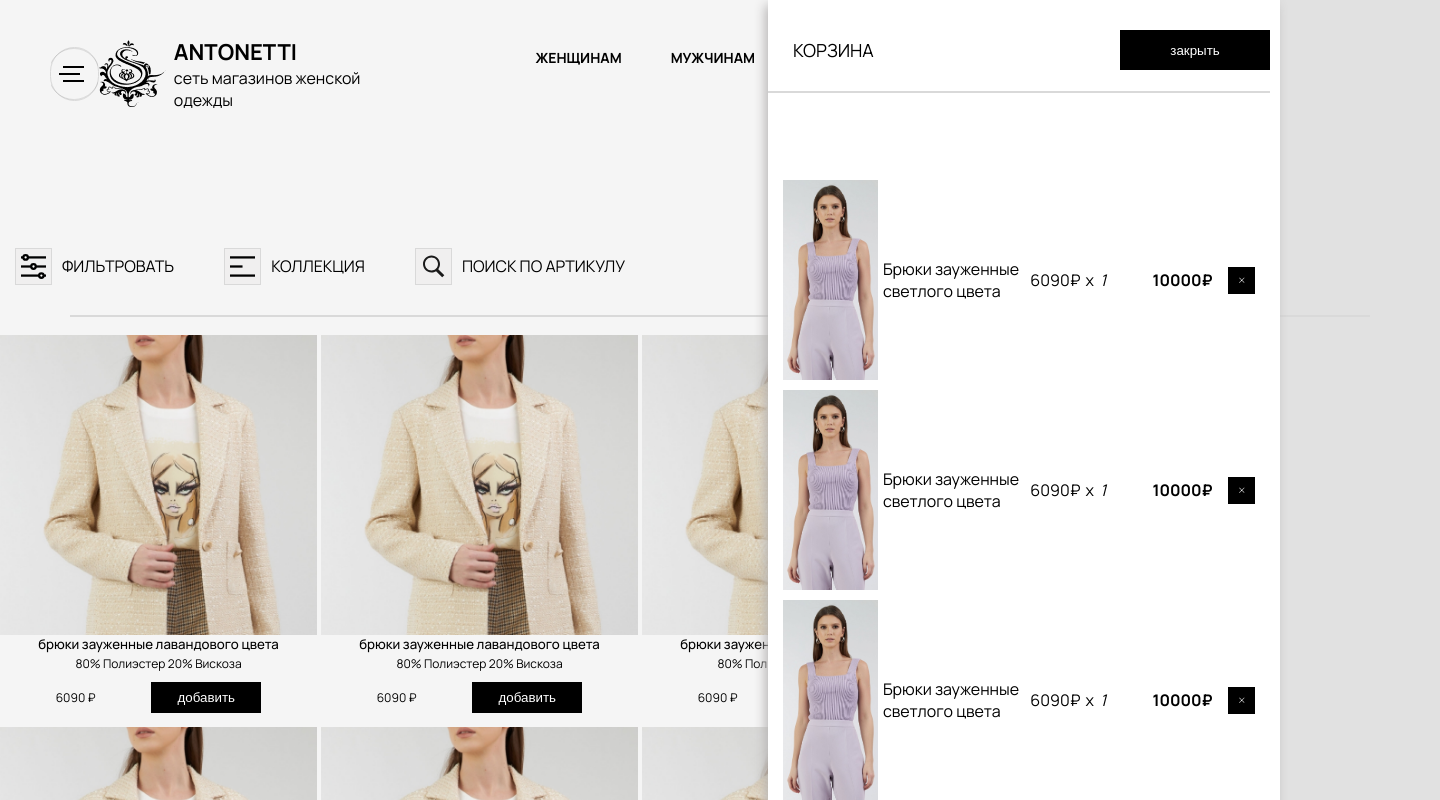
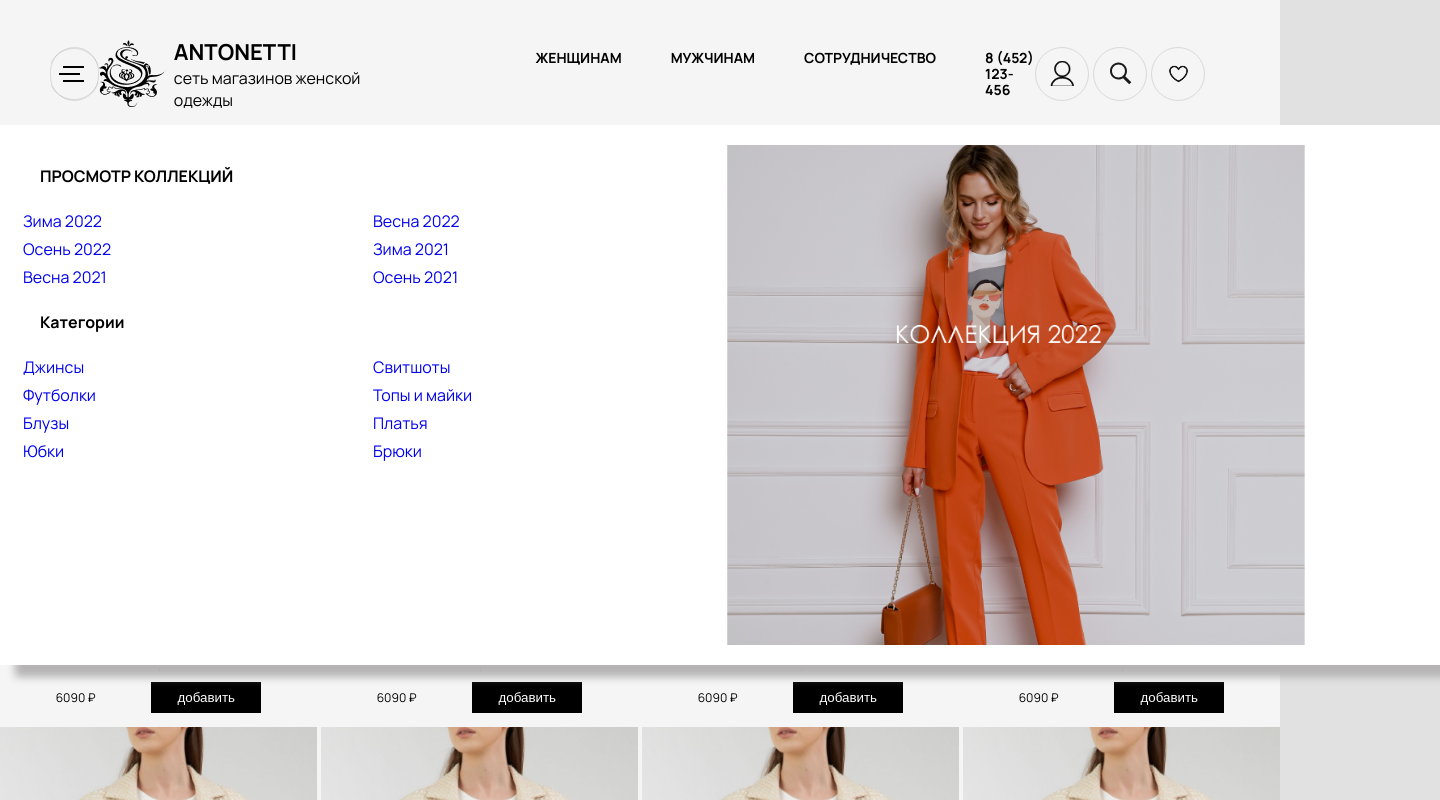
Before and after one commit to meteora555/woman_shop, a Next.js app: page /catalog in a window 1280 px wide. Shown: the top 800 px of the page, 1440 px wide, since content can reach past the window. Built offline with nearby package versions, Linux system fonts and the light colour scheme.

Commit message:
modalAside is done

```diff
--- a/components/index.js
+++ b/components/index.js
@@ -6,5 +6,16 @@ import ModalCart from './large/ModalCart';
 import NavBar from './little/NavBar';
 import CatalogItem from './little/CatalogItem';
 import ModalCartItem from './little/ModalCartItem';
+import ModalAside from './large/ModalAside';
 
-export { Header, Footer, MainContent, HeaderDark, NavBar, CatalogItem, ModalCart, ModalCartItem };
+export {
+  Header,
+  Footer,
+  MainContent,
+  HeaderDark,
+  NavBar,
+  CatalogItem,
+  ModalCart,
+  ModalCartItem,
+  ModalAside,
+};
--- a/components/large/Header.tsx
+++ b/components/large/Header.tsx
@@ -2,12 +2,14 @@ import Router, { useRouter } from 'next/router';
 import Link from 'next/link';
 import { url } from 'inspector';
 import Image from 'next/image';
+import ModalAside from './ModalAside';
 
 const Header = (): JSX.Element => {
   const router = useRouter();
 
   return (
     <div className="header">
+      {/* <ModalAside /> */}
       <nav className="nav">
         <button className="header__burger-btn">
           <Image src="/content/icons/burger.svg" height={52} width={52} alt="burger-icon" />
--- /dev/null
+++ b/components/large/ModalAside.tsx
@@ -0,0 +1,67 @@
+import Image from 'next/image';
+import Link from 'next/link';
+
+export default function ModalAside() {
+  return (
+    <div className="modalAside">
+      <div className="categories">
+        <h2 className="modalAside__title">ПРОСМОТР КОЛЛЕКЦИЙ</h2>
+        <ul>
+          <li>
+            <Link href={'/catalog'}>Зима 2022</Link>
+          </li>
+          <li>
+            <Link href={'/catalog'}>Весна 2022</Link>
+          </li>
+          <li>
+            <Link href={'/catalog'}>Осень 2022</Link>
+          </li>
+          <li>
+            <Link href={'/catalog'}>Зима 2021</Link>
+          </li>
+          <li>
+            <Link href={'/catalog'}>Весна 2021</Link>
+          </li>
+          <li>
+            <Link href={'/catalog'}>Осень 2021</Link>
+          </li>
+        </ul>
+        <h2 className="categories__items">Категории</h2>
+        <ul>
+          <li>
+            <Link href={'/catalog'}>Джинсы</Link>
+          </li>
+          <li>
+            <Link href={'/catalog'}>Свитшоты</Link>
+          </li>
+          <li>
+            <Link href={'/catalog'}>Футболки</Link>
+          </li>
+          <li>
+            <Link href={'/catalog'}>Топы и майки</Link>
+          </li>
+          <li>
+            <Link href={'/catalog'}>Блузы</Link>
+          </li>
+          <li>
+            <Link href={'/catalog'}>Платья</Link>
+          </li>
+          <li>
+            <Link href={'/catalog'}>Юбки</Link>
+          </li>
+          <li>
+            <Link href={'/catalog'}>Брюки</Link>
+          </li>
+        </ul>
+      </div>
+      <div className="modalAside__img">
+        <Image
+          src="/content/aside/collection-1.png"
+          height={500}
+          width={600}
+          alt="modalAside__img"
+        />
+      </div>
+    </div>
+  );
+}
--- a/pages/catalog.tsx
+++ b/pages/catalog.tsx
@@ -1,12 +1,13 @@
 import Item from './item/[id]';
-import { CatalogItem, Footer, HeaderDark, ModalCart, NavBar } from '../components';
+import { CatalogItem, Footer, HeaderDark, ModalAside, ModalCart, NavBar } from '../components';
 
 export default function Catalog() {
   return (
     <div className="container">
       <HeaderDark />
       <NavBar />
-      <ModalCart />
+      <ModalAside />
+      {/* <ModalCart /> */}
       <div className="catalog">
         <div className="catalog__items">
           <CatalogItem />
--- a/styles/pages/modalCart.scss
+++ b/styles/pages/modalCart.scss
@@ -82,3 +82,29 @@
     }
   }
 }
+.modalAside {
+  position: absolute;
+  top: 125px;
+  width: 40%;
+  background-color: #fff;
+  min-height: 50vh;
+  min-width: 1440px;
+  box-shadow: 15.1px 12px 8px #b5b3b3;
+  padding: 20px;
+  display: grid;
+  grid-template-columns: repeat(2, 1fr);
+}
+.categories {
+  h2 {
+    font-size: 16px;
+    padding: 20px;
+  }
+  ul {
+    display: grid;
+    grid-template-columns: repeat(2, 1fr);
+    grid-template-rows: repeat(3, 1fr);
+  }
+  li {
+    padding: 3px;
+  }
+}
```
Also changed, not shown: public/content/aside/collection-1.png (added).
